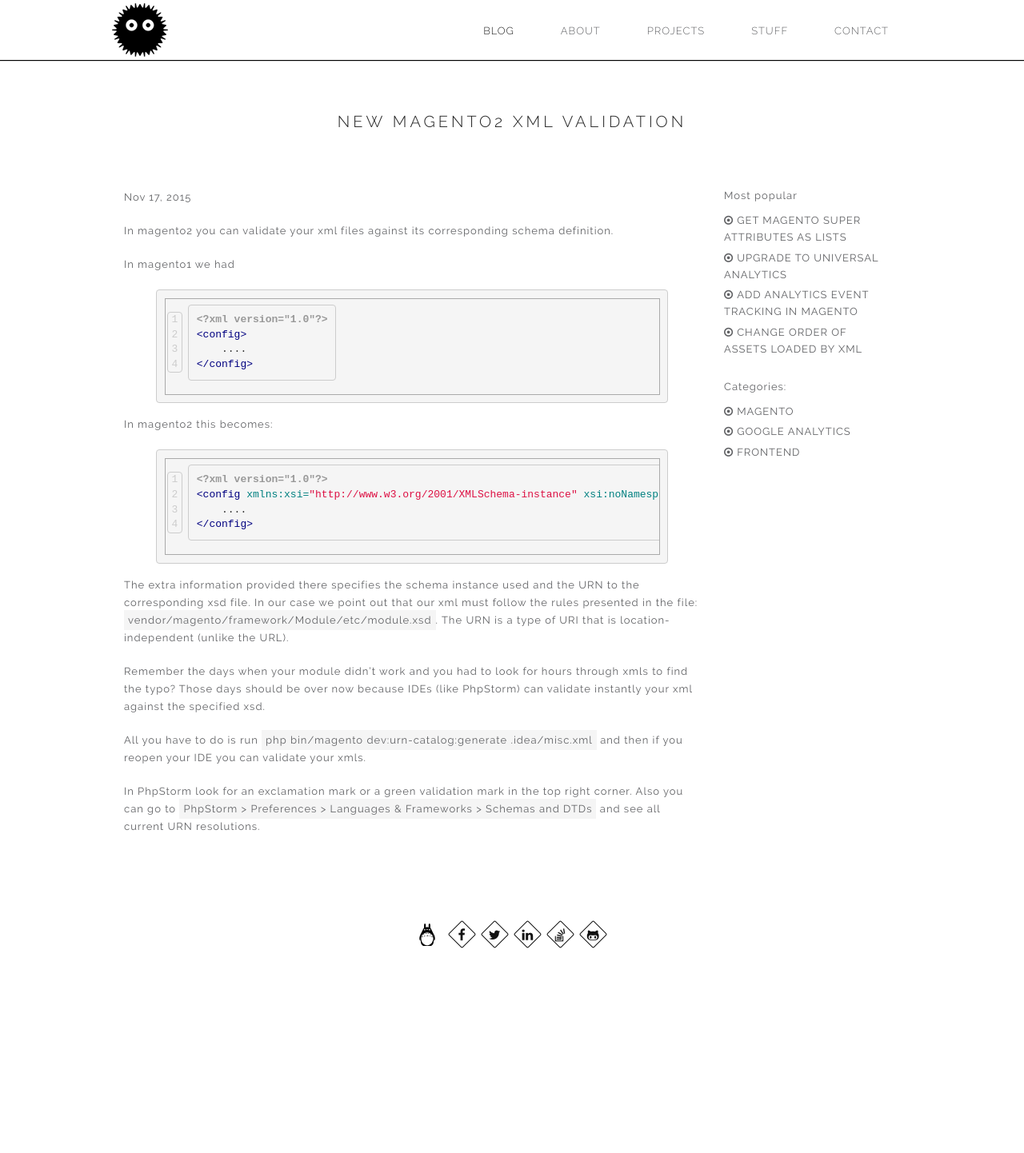
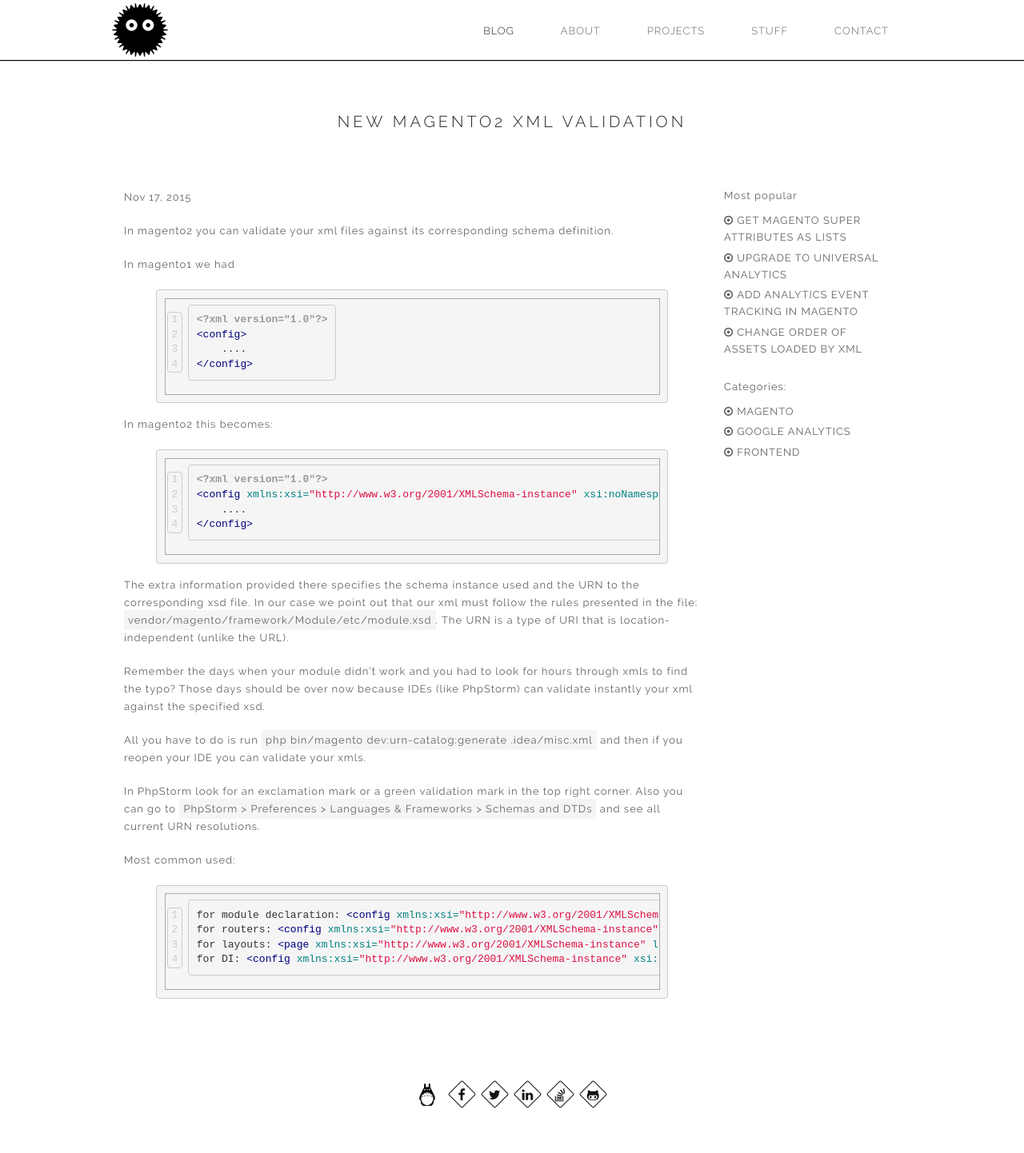
Before and after one commit to ClaudiuCreanga/ClaudiuCreanga.github.io, a Jekyll site: the page built from _posts/2015-07-30-magento2-xml-validation-xsd.markdown, in a window 1280 px wide. Shown: the whole page at 80% size. Built offline with Jekyll 4.4.1, drawn with Linux system fonts in a browser that asks for light colours; nearby versions of some CDN libraries; comment, search, counter and statistics services are not loaded; before the commit the page ends 1242 px from its top, so only the background shows below that.

Commit message:
new post

```diff
--- a/_posts/2015-07-30-magento2-xml-validation-xsd.markdown
+++ b/_posts/2015-07-30-magento2-xml-validation-xsd.markdown
@@ -29,3 +29,11 @@ Remember the days when your module didn't work and you had to look for hours thr
 All you have to do is run <span class="code">php bin/magento dev:urn-catalog:generate .idea/misc.xml</span> and then if you reopen your IDE you can validate your xmls.
 
 In PhpStorm look for an exclamation mark or a green validation mark in the top right corner. Also you can go to <span class="code">PhpStorm > Preferences > Languages & Frameworks > Schemas and DTDs</span> and see all current URN resolutions.
+
+Most common used:
+{% highlight xml linenos %}
+for module declaration: <config xmlns:xsi="http://www.w3.org/2001/XMLSchema-instance" xsi:noNamespaceSchemaLocation="urn:magento:framework:Module/etc/module.xsd">
+for routers: <config xmlns:xsi="http://www.w3.org/2001/XMLSchema-instance" xsi:noNamespaceSchemaLocation="urn:magento:framework:App/etc/routes.xsd">
+for layouts: <page xmlns:xsi="http://www.w3.org/2001/XMLSchema-instance" layout="1column" xsi:noNamespaceSchemaLocation="urn:magento:framework:View/Layout/etc/page_configuration.xsd">
+for DI: <config xmlns:xsi="http://www.w3.org/2001/XMLSchema-instance" xsi:noNamespaceSchemaLocation="urn:magento:framework:ObjectManager/etc/config.xsd">
+{% endhighlight %}
```
